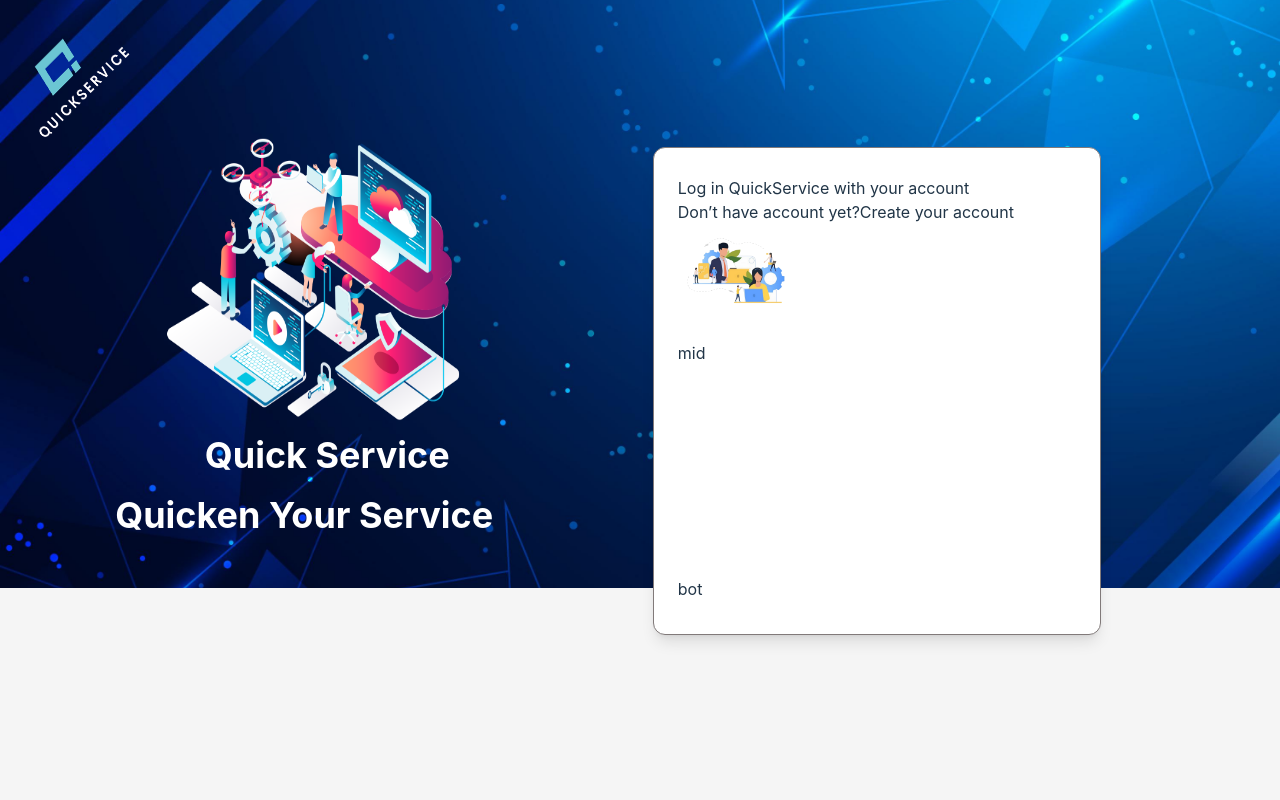
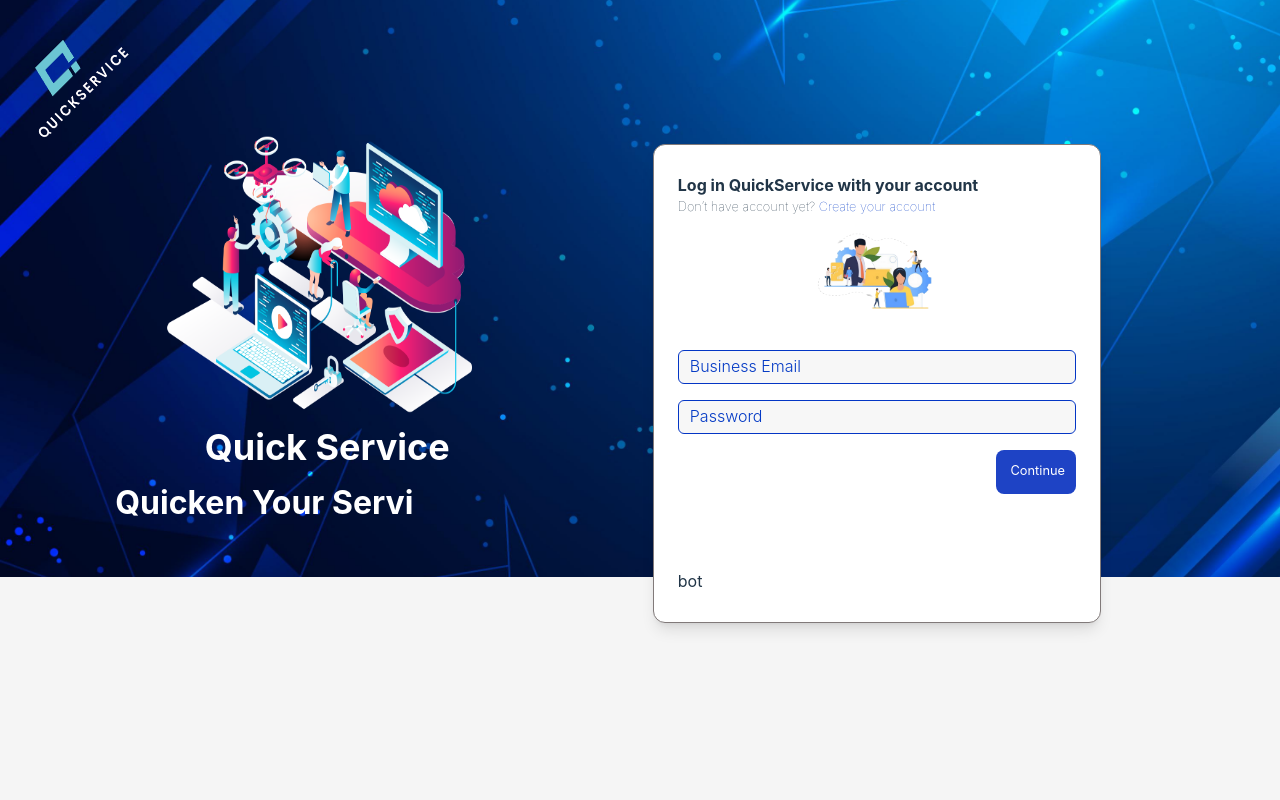
Before and after one commit to iamduscminh/ISMS-Project, a React (Vite) app in the folder ReactApp/isms-app/: page /login in a window 1280 px wide. Shown: the top 800 px of the page. Built offline with nearby package versions, Linux system fonts and the light colour scheme.

Commit message:
Add some new Components

```diff
--- /dev/null
+++ b/ReactApp/isms-app/src/components/Animation/ChangeBgButton/index.jsx
@@ -0,0 +1,55 @@
+import styled, { keyframes } from 'styled-components';
+
+
+// Tạo keyframes cho hiệu ứng chuyển màu
+const changeBGAnimation = keyframes`
+  0% {
+    width: 0;
+  }
+  100% {
+    width: 100%;
+  }
+`;
+
+// Styled component cho button với hiệu ứng chuyển màu
+const StyledButton = styled.button`
+    background-color: #1E43C5;
+    font-size: var(--button-fontSize);
+    border-style: none;
+    width: 100%;
+    height: 100%;
+    z-index: 0;
+    position: relative;
+    &:hover::after{
+        background-color: #8094d9;
+        border-radius: 8px;
+        content: "";
+        height: 100%;
+        left: 0;
+        opacity: 0.58;
+        position: absolute;
+        top: 0px;
+        animation: ${changeBGAnimation} 0.3s ease 0s;
+        width: 100%;
+        z-index: 10;
+    }
+`;
+const StyleSpan = styled.span`
+    position: absolute;
+    top: calc(40% - (var(--button-fontSize)/2));
+    left: 18%;
+    color: #FFFFFF;
+    font-weight:400;
+    z-index: 50;
+`
+// Sử dụng StyledButton trong component
+const ChangeBgButton = ({children}) => {
+  return (
+
+      <StyledButton>
+        <StyleSpan>{children}</StyleSpan>
+      </StyledButton>
+  );
+};
+
+export default ChangeBgButton;
--- a/ReactApp/isms-app/src/components/Animation/UnderlineText/index.jsx
+++ b/ReactApp/isms-app/src/components/Animation/UnderlineText/index.jsx
@@ -22,7 +22,7 @@
   left: 0;
   bottom: -2px;
   width: 100%;
-  height: 2px;
+  height: 1.2px;
   background-color: #043AC5;
   transform-origin: left;
   animation: ${underlineAnimation} 1s forwards;
--- a/ReactApp/isms-app/src/components/GlobalStyles/GlobalStyle.scss
+++ b/ReactApp/isms-app/src/components/GlobalStyles/GlobalStyle.scss
@@ -10,6 +10,7 @@
   --pri-color: #043ac5;
   --sec-color: #1e43c5;
   --thrd-color: #0436c5;
+  --button-fontSize: 0.8rem;
 
   font-family: Inter, system-ui, Avenir, Helvetica, Arial, sans-serif;
   line-height: 1.5;
@@ -47,7 +48,11 @@
 }
 button:focus,
 button:focus-visible {
-  outline: 4px auto -webkit-focus-ring-color;
+  outline: none;
+}
+
+input:focus{
+  outline: none;
 }
 
 @media (prefers-color-scheme: light) {
--- a/ReactApp/isms-app/src/components/Layout/FooterOnly/index.jsx
+++ b/ReactApp/isms-app/src/components/Layout/FooterOnly/index.jsx
@@ -5,7 +5,7 @@
 function FooterOnly({ children }) {
   return (
     <div>
-      <div className="h-[105vh]">{children}</div>
+      <div className="h-[103vh]">{children}</div>
       <Footer />
     </div>
   );
--- a/ReactApp/isms-app/src/components/Layout/components/Footer/Footer.module.scss
+++ b/ReactApp/isms-app/src/components/Layout/components/Footer/Footer.module.scss
@@ -15,7 +15,7 @@
     width: 100%;
     display: flex;
     box-sizing: border-box;
-    margin-bottom: 30px;
+    margin-bottom: 20px;
     align-items: center;
     img{
         flex: 1;
--- a/ReactApp/isms-app/src/pages/Login/Login.module.scss
+++ b/ReactApp/isms-app/src/pages/Login/Login.module.scss
@@ -9,18 +9,18 @@
         height: 20%;
         transform: rotate(-45deg);
         position: absolute;
-        top: 3%;
+        top: 3.5%;
         left: -0.8%;
     }
     .illustrator{
         position: absolute;
-        width: 23%;
+        width: 24%;
         height: 50%;
         top: 23%;
         left: 13%;
     }
     .text-animation{
-        font-size: 2.25rem;
+        font-size: 2rem;
         position: absolute;
         color: #FFFFFF;
         font-weight: bold;
@@ -28,9 +28,54 @@
         left: 9%;
     }
     .illusForm{
-        width: 30%;
+        width: 35%;
+        margin: auto;
+    }
+    h2{
+        font-size: 1rem;
+        font-weight: 700;
+    }
+    p{
+        font-size: 0.8rem;
+        font-weight: 100;
+        a{
+            color: #043AC5;
+        }
     }
 }
 .separate{
     height: 30%;
 }
+.input-custom{
+    color: #0436C5;
+    display: block;
+    width: 100%;
+    padding: 0.25rem 0.75rem;
+    font-size: 1rem;
+    border: 1px solid #0436C5;
+    border-radius: 0.375rem;
+    font-weight: 400;
+    background-color: #F7F7F7;
+    margin-bottom: 1rem;
+    position: relative;
+    &:focus{
+        border: 1.5px solid #0436c5;
+    }
+}
+.input-label{
+    position: relative;
+    span{
+        position: absolute;
+        top: 0.25rem;
+        left: 0.75rem;
+        cursor: text;
+        transition: all 1s ease;
+        color: #043AC5;
+        font-weight: 300;
+    }
+}
+.input-custom:focus + span,
+.input-custom:not(:placeholder-shown)   + span {
+  top: -0.8rem;
+  font-size: 0.5rem;
+}
--- a/ReactApp/isms-app/src/pages/Login/index.jsx
+++ b/ReactApp/isms-app/src/pages/Login/index.jsx
@@ -2,6 +2,8 @@
 import styles from "./Login.module.scss";
 import React from "react";
 import image from "../../assets/images";
+import UnderlineAnimation from '../../components/Animation/UnderlineText';
+import ChangeBgButton from '../../components/Animation/ChangeBgButton';
 
 import { TypeAnimation } from "react-type-animation";
 
@@ -26,9 +28,9 @@
           sequence={[
             "Accelerate Your IT Solutions!",
             1000,
-            "Quicken Your Service Management",
+            "Quicken Your Service Manage",
             1000,
-            " Speed up Your IT Service Efficiency",
+            " Speed up Your IT Service",
             1000,
             "Fast-track Your IT Support",
             1000,
@@ -45,10 +47,20 @@
         >
           <div className={cx("h-[37%] flex flex-col")}>
             <h2>Log in QuickService with your account</h2>
-            <p>Don’t have account yet?<a href="#">Create your account</a></p>
-            <img src={image.IllusForm} alt="" className={cx('illusForm')}/>
+            <p>Don’t have account yet? <UnderlineAnimation><a href="#">Create your account</a></UnderlineAnimation></p>
+            <img src={image.IllusForm} alt="" className={cx('illusForm')} />
           </div>
-          <div className={cx("h-[53%]")}>mid</div>
+          <div className={cx("h-[53%] flex flex-col mt-6")}>
+            <label className={cx("input-label")}>
+              <input type="text" placeholder=" " className={cx('input-custom')}/>
+              <span className={cx("absolute top-[0.25rem] left-[0.75rem] cursor-text")}>Business Email</span>
+            </label>
+            <label className={cx("input-label")}>
+              <input type="password" placeholder=" " className={cx('input-custom')}/>
+              <span className={cx("absolute top-[0.25rem] left-[0.75rem] cursor-text")}>Password</span>
+            </label>
+            <div className={cx('h-[20%] w-[20%] self-end relative')}><ChangeBgButton>Continue</ChangeBgButton></div>
+          </div>
           <div className={cx("h-[10%]")}>bot</div>
         </div>
       </div>
```
